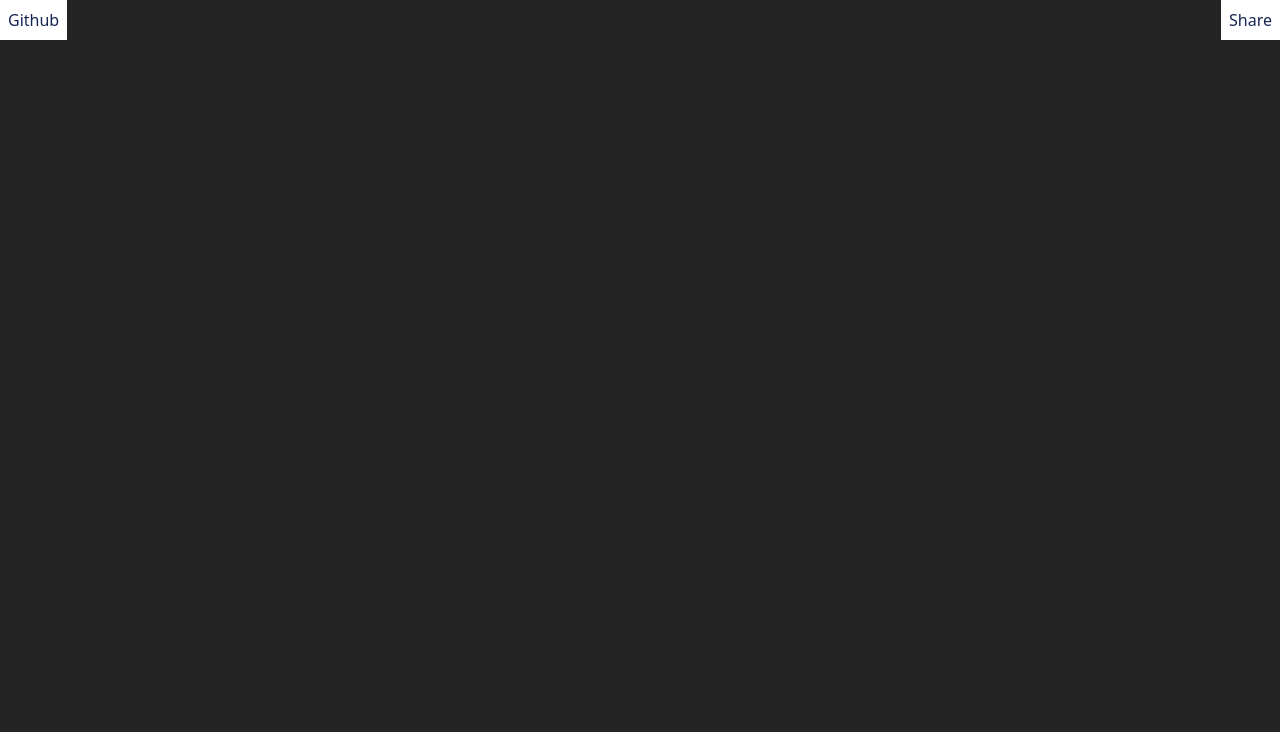
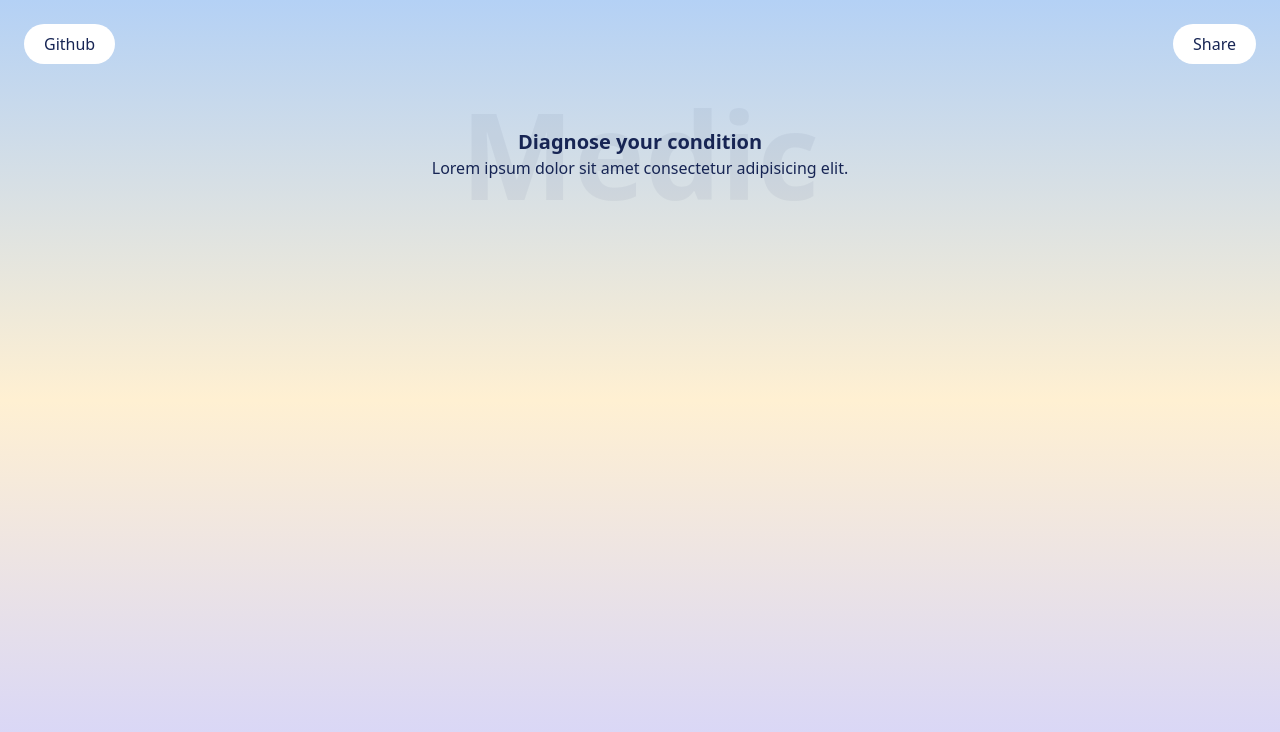
Before and after one commit to TawanaState/medic, a React (Vite) app: page / in a window 1280 px wide. Shown: the top 732 px of the page. Built offline with nearby package versions, Linux system fonts and the light colour scheme.

Commit message:
Finished Header

```diff
--- a/src/components/header.tsx
+++ b/src/components/header.tsx
@@ -2,5 +2,16 @@ import Nav from "../ui/nav";
 export default function Header() {
     return <>
         <Nav />
+        <Title />
     </>
 }
+
+function Title() {
+    return <div className="grid grid-cols-1 grid-rows-1 items-center justify-center *:[grid-column:1] *:[grid-row:1]">
+        <h1 className="text-[7.5rem] font-bold text-blue-950 opacity-5 text-center">Medic</h1>
+        <div className="flex flex-col items-center justify-center">
+            <h3 className="text-blue-950 text-xl font-bold text-center">Diagnose your condition</h3>
+            <span className="text-blue-950 text-center">Lorem ipsum dolor sit amet consectetur adipisicing elit. </span>
+        </div>
+    </div>
+}
--- a/src/index.css
+++ b/src/index.css
@@ -31,15 +31,18 @@
   font-weight: 400;
   overflow-anchor: auto;
 
-  color-scheme: light dark;
-  color: rgba(255, 255, 255, 0.87);
-  background-color: #242424;
-
   font-synthesis: none;
   text-rendering: optimizeLegibility;
   -webkit-font-smoothing: antialiased;
   -moz-osx-font-smoothing: grayscale;
 }
+body{
+  background-image: linear-gradient(to bottom, #b4d1f5, #fff0d2, #d2d2fd);
+  min-height: 100dvh
+}
+#root{
+  @apply p-6;
+}
 .btn{
-  @apply bg-white p-2 text-blue-950;
+  @apply bg-white px-5 py-2 text-blue-950 rounded-r-full rounded-l-full;
 }
```
